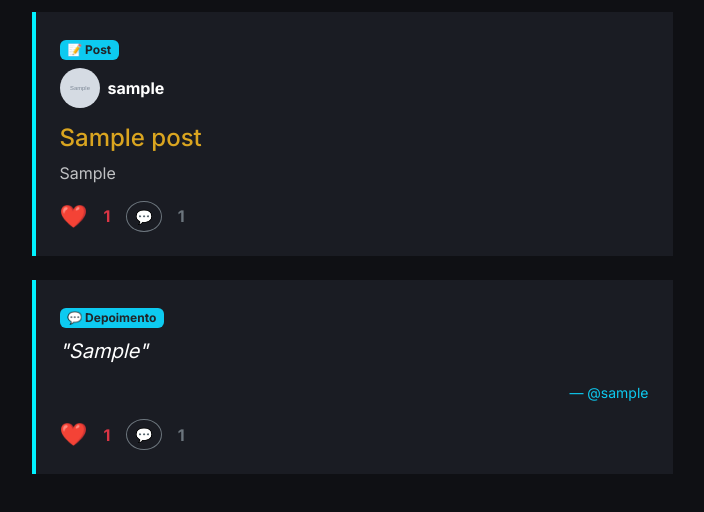
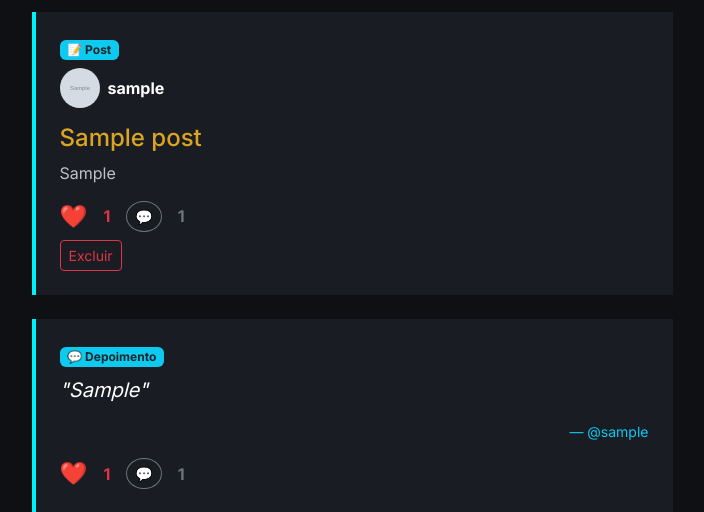
Before and after one commit to andinho-163/dinhoflix, a Flask app: page / in a window 1280 px wide. Shown: the part 1042-1554 px from the top of the page, without its empty margins (288-992 px from the left). Before the commit the page ends 1516 px from the top, so only its background shows below. Run offline with Flask 3, Linux system fonts and the light colour scheme; a user stored in the database is signed in; tables that the repository leaves empty hold one stand-in row (values such as "Sample post"); grey boxes marked "Sample" are stand-in pictures.

Commit message:
Corrige botão excluír

```diff
--- a/DinhoFlix/__init__.py
+++ b/DinhoFlix/__init__.py
@@ -15,7 +15,7 @@ app = Flask(
     instance_relative_config=True
 )
 
-app.config['MAX_CONTENT_LENGTH'] = 200 * 1024 * 1024  # 200MB
+app.config['MAX_CONTENT_LENGTH'] = 200 * 1024 * 1024  # 1GB
 
 # Garante que a pasta instance exista
 os.makedirs(app.instance_path, exist_ok=True)
--- a/DinhoFlix/routes.py
+++ b/DinhoFlix/routes.py
@@ -272,6 +272,18 @@ def criar_post():
 
     return render_template('criarpost.html', form=form)
 
+@app.route('/post/excluir/<int:post_id>', methods=['POST'])
+@login_required
+def excluir_post(post_id):
+    post = Post.query.get_or_404(post_id)
+
+    if post.autor != current_user:
+        abort(403)
+
+    database.session.delete(post)
+    database.session.commit()
+    flash('Post excluído', 'success')
+    return redirect(url_for('home'))
 
 @app.route('/depoimento/novo', methods=['GET', 'POST'])
 @login_required
@@ -291,6 +303,18 @@ def criar_depoimento():
 
     return render_template('criar_depoimento.html', form=form)
 
+@app.route('/depoimento/excluir/<int:depoimento_id>', methods=['POST'])
+@login_required
+def excluir_depoimento(depoimento_id):
+    depoimento = Depoimento.query.get_or_404(depoimento_id)
+
+    if depoimento.autor != current_user:
+        abort(403)
+
+    database.session.delete(depoimento)
+    database.session.commit()
+    flash('Relato excluído', 'success')
+    return redirect(url_for('home'))
 
 # ==========================================
 # COMENTÁRIOS
--- a/DinhoFlix/templates/home.html
+++ b/DinhoFlix/templates/home.html
@@ -143,6 +143,11 @@
             {{ post.comentarios|length }}
           </span>
         </div>
+            {% if current_user == post.autor %}
+            <form action="{{ url_for('excluir_post', post_id=post.id) }}" method="POST" class="mt-2">
+              <button class="btn btn-sm btn-outline-danger">Excluir</button>
+            </form>
+            {% endif %}
 
         <div class="comentarios-box mt-3" id="comentarios-post-{{ post.id }}">
           {% for comentario in post.comentarios %}
@@ -204,6 +209,11 @@
               <div class="small">{{ comentario.texto }}</div>
             </div>
           {% endfor %}
+                {% if current_user == depoimento.autor %}
+                <form action="{{ url_for('excluir_depoimento', depoimento_id=depoimento.id) }}" method="POST" class="mt-2">
+                  <button class="btn btn-sm btn-outline-danger">Excluir</button>
+                </form>
+                {% endif %}
 
           {% if current_user.is_authenticated %}
             <form class="comentario-form mt-2"
```
Also changed, not shown: 1 other file.
